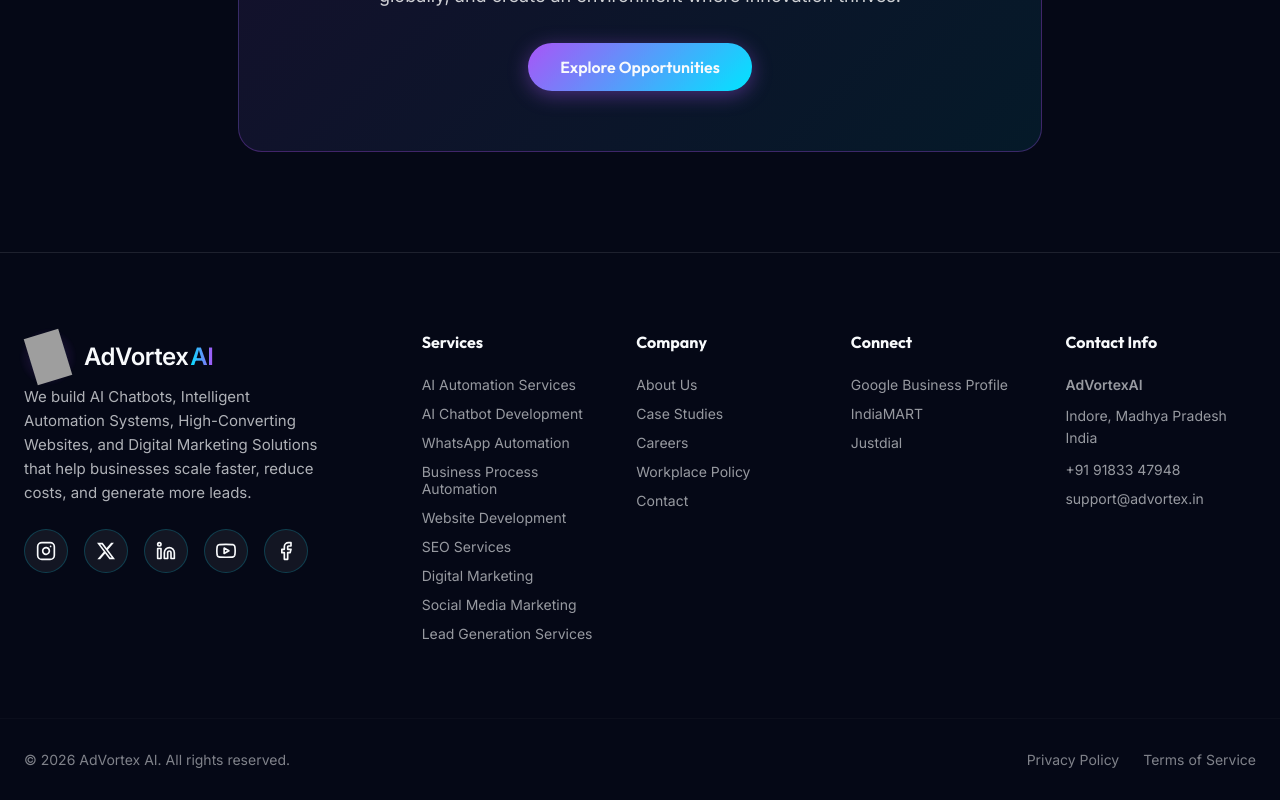
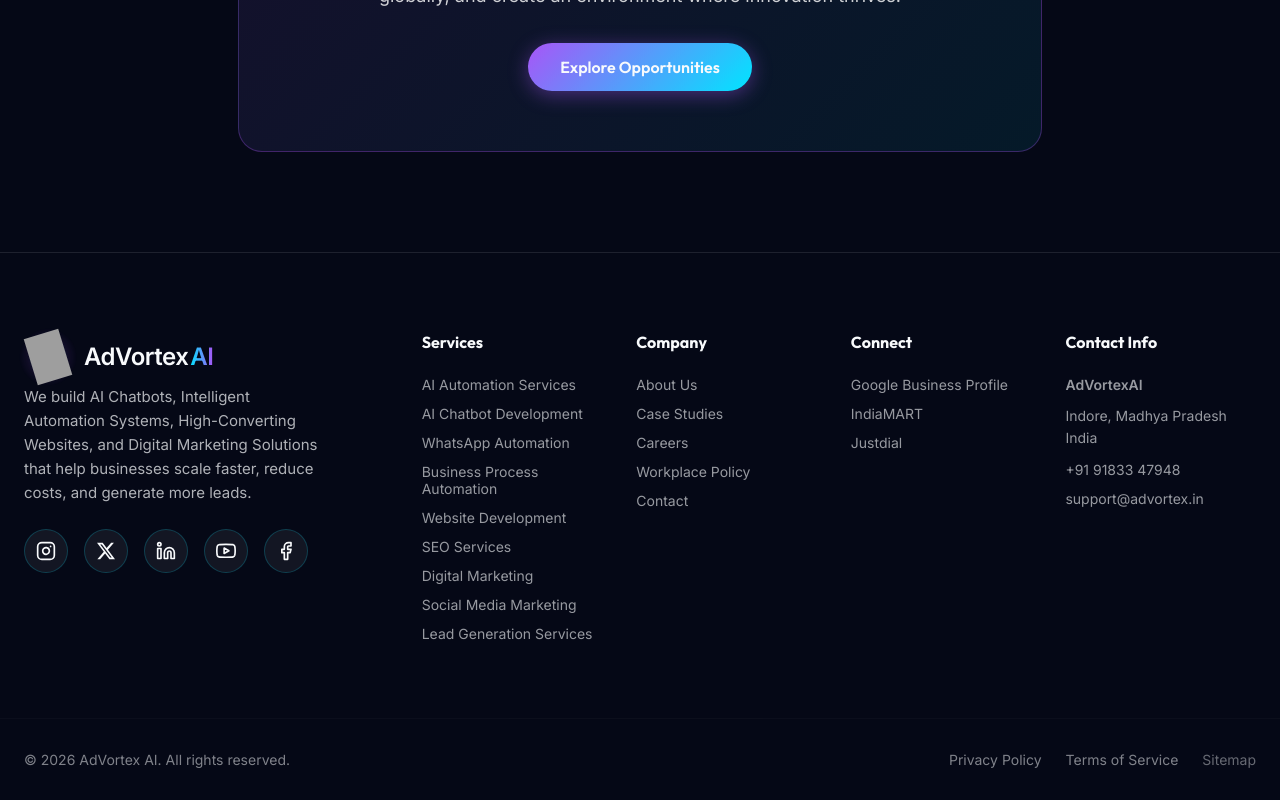
Before and after one commit to shivharshit/advortex-ai, a React (Vite) app: page /workplace-policy in a window 1280 px wide. Shown: the part 2476-3276 px from the top of the page. Built offline with nearby package versions, Linux system fonts and the light colour scheme; grey boxes are pictures that could not be loaded.

Commit message:
style: add unclickable sitemap text back to footer

```diff
--- a/src/components/layout/Footer.jsx
+++ b/src/components/layout/Footer.jsx
@@ -75,6 +75,7 @@ const Footer = () => {
           <div className={styles.legalLinks}>
             <Link to="/privacy-policy">Privacy Policy</Link>
             <Link to="/terms-of-service">Terms of Service</Link>
+            <span style={{ color: 'inherit', opacity: 0.8, cursor: 'default' }}>Sitemap</span>
           </div>
         </div>
       </div>
```
